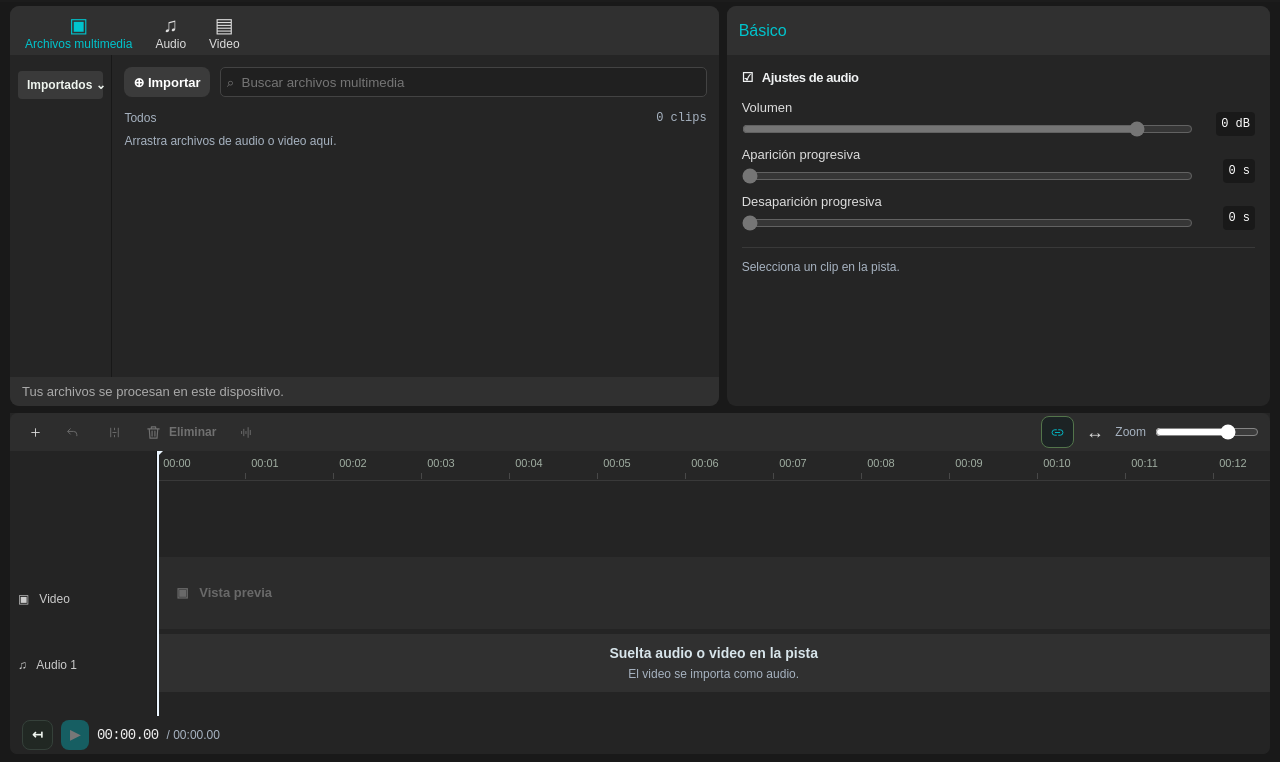
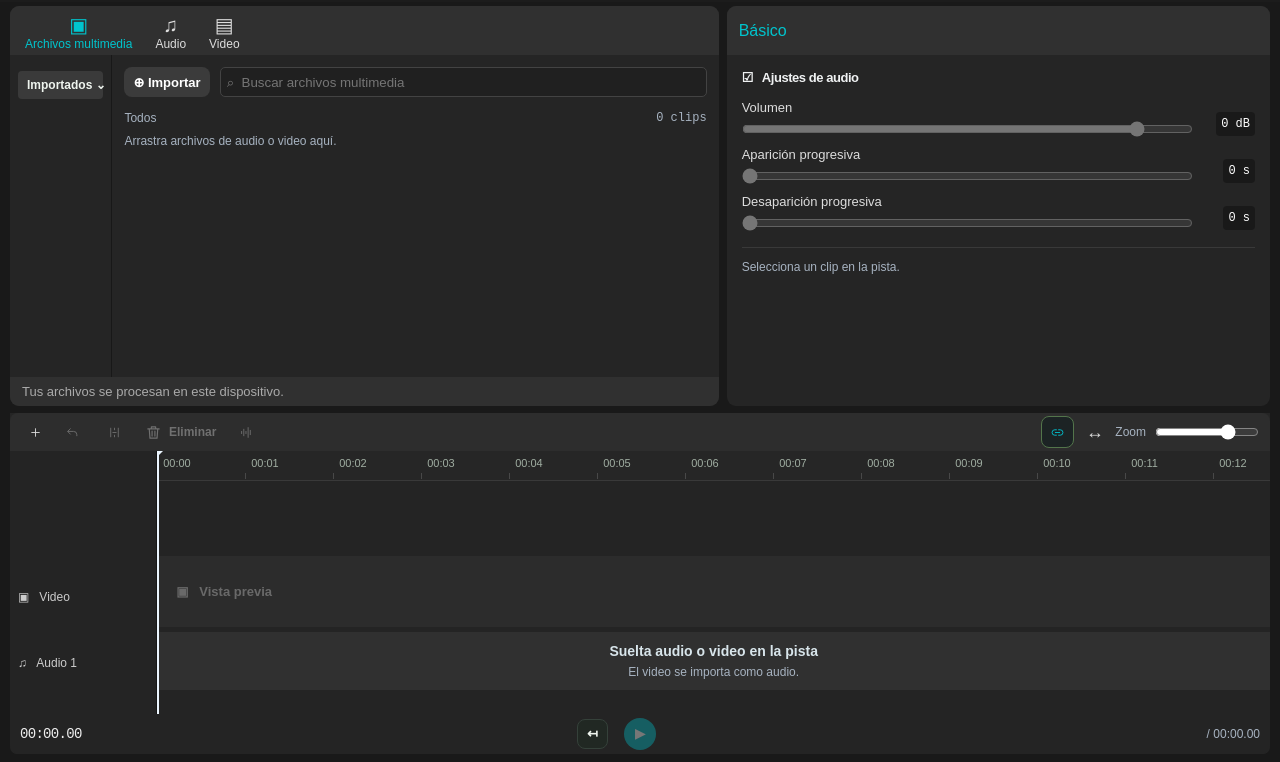
Before and after one commit to CodeByDante/Audio_studio, a plain HTML site: page index.html in a window 1280 px wide. Shown: the part 38-800 px from the top of the page. Drawn offline with Linux system fonts and the light colour scheme.

Commit message:
Centrar el botón de reproducción debajo de la pista

```diff
--- a/style.css
+++ b/style.css
@@ -74,3 +74,10 @@ main{padding:4px 10px 8px;max-width:none}.panels{grid-template-columns:56.6fr 43
 html,body{height:100%;overflow:hidden}body{height:100dvh;display:flex;flex-direction:column}header{flex:none}main{flex:1;min-height:0;display:grid;grid-template-rows:minmax(0,54fr) minmax(0,46fr);gap:7px;overflow:hidden;width:100%}.panels{min-height:0;height:auto;margin:0}.editor{min-height:0;display:flex;flex-direction:column;overflow:hidden}.workspace{flex:1;min-height:0}.command,.transport{flex:none}#viewport{height:100%;min-height:0;overflow-y:hidden}#timeline{height:100%;min-height:0}.media-content,.inspector-body{min-height:0;overflow:auto}.media-body{min-height:0}.section-tabs,.inspector-title,.media-foot{flex:none}
 .command .group{gap:4px}.command button{display:inline-flex;align-items:center;justify-content:center;height:32px;min-width:32px;color:#ddd;border:1px solid transparent}.command button svg{width:17px;height:17px;fill:none;stroke:currentColor;stroke-width:1.65;stroke-linecap:round;stroke-linejoin:round}.command #remove{width:auto;font-size:12px;padding:0 9px}.command button:hover:not(:disabled){background:#404040}.command #remove:hover:not(:disabled),.command #remove.drop-active{background:#60323a;color:#ffd4d7;border-color:#b05e67}.command #undo{margin-right:5px}.edge::after{content:'';position:absolute;top:35%;bottom:35%;left:45%;width:2px;background:#c6e9fa;border-radius:2px}.clip.selected{box-shadow:inset 0 0 0 1px #74cbdc;border-color:#74cbdc}#viewport:focus{outline:none}#viewport:focus-visible{outline:1px solid #52696c;outline-offset:-1px}
 @media(max-width:700px){.panels{display:grid;grid-template-columns:minmax(0,1.05fr) minmax(0,1fr);grid-template-rows:minmax(0,1fr);height:auto}.media-body{display:block;overflow:auto}.media-rail{display:none}.media-actions{flex-wrap:wrap}.media-actions input{width:100%}.section-tabs{gap:3px;padding:2px;flex-wrap:wrap}.section-tabs button{font-size:10px}.mix-panel{display:flex}.mix-panel label,.media-foot{font-size:11px}.command{gap:3px}.command .group{gap:1px}.command button{min-width:26px;width:26px}.command #remove span{display:none}.parameter{padding-right:48px}}
+
+.bar.transport{display:grid;grid-template-columns:minmax(0,1fr) 36px minmax(0,1fr);align-items:center;min-height:40px;padding:3px 10px}
+.transport>.group{display:contents}
+.transport #rewind{grid-column:1;grid-row:1;justify-self:end;margin-right:6px}
+.transport #play{grid-column:2;grid-row:1;justify-self:center;display:grid;place-items:center;width:32px;height:32px;padding:0;border-radius:50%}
+.transport #time{grid-column:1;grid-row:1;justify-self:start}
+.transport #total{grid-column:3;grid-row:1;justify-self:end}
```
